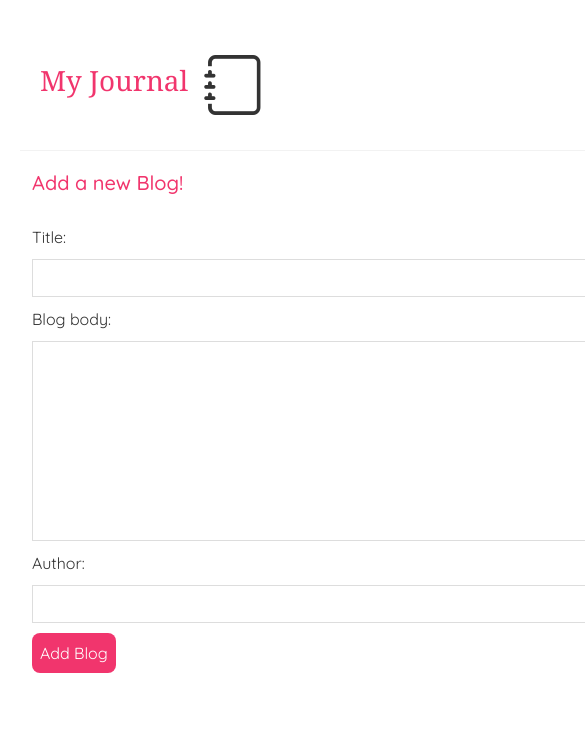
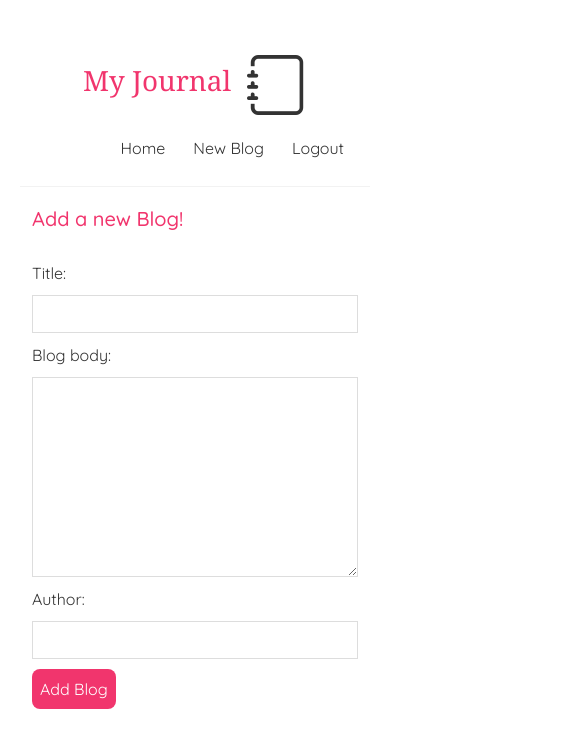
Before and after one commit to anamolkhadka/myjournal, a React (Create React App) app: page /create in a window 390 px wide. Shown: the top 748 px of the page, 585 px wide, since content can reach past the window. Built offline with nearby package versions, Linux system fonts and the light colour scheme; no server answers.

Commit message:
Edited Flexing for phones

```diff
--- a/src/Navbar.js
+++ b/src/Navbar.js
@@ -23,7 +23,7 @@ const Navbar = () => {
     }
 
     return (
-        <nav className="navbar justify-content-center">
+        <nav className="navbar">
             <h1>My Journal</h1>
             <div className="book-icon" >
                 <i className="bi bi-journal"></i>
--- a/src/css/blogdetails.css
+++ b/src/css/blogdetails.css
@@ -1,7 +1,13 @@
 /*Blog details page*/
+
 
 .blog-details div{
 margin: 20px 0;
+max-width: 800px;
+display: flex;
+justify-content: center;
+text-align: justify;
+
 }
 
 .blog-details h2 {
@@ -19,6 +25,6 @@ border-radius: 8px;
 cursor: pointer;
 }
 
-.blog-details div {
+/* .blog-details div {
 text-align: justify;
-}
+} */
--- a/src/css/create.css
+++ b/src/css/create.css
@@ -4,8 +4,10 @@
   padding: 20px;
   display: flex;
   align-items: center;
-  max-width: 900px;
+  justify-content: center;
   margin: 0 auto;
+  max-width: 800px;
+  text-align: justify;
 }
 
 .create label {
@@ -18,7 +20,7 @@
   margin-bottom: 30px;
 }
 .create input, .create select {
-  width: 800px;
+  width: 100%;
   padding: 6px 10px;
   margin: 10px 0;
   border: 1px solid #ddd;
@@ -27,7 +29,7 @@
 }
 
 .create textarea {
-  width: 800px;
+  width: 100%;
   height: 200px;
   padding: 6px 10px;
   margin: 10px 0;
--- a/src/css/home.css
+++ b/src/css/home.css
@@ -5,14 +5,24 @@
     align-items: center;
     max-width: 900px;
     margin: 0 auto;
+    text-align: justify;
 }
+
+/* .blog-list div {
+    padding: 20px;
+    display: flex;
+    align-items: center;
+    text-align: justify;
+    max-width: 900px;
+    margin: 0 auto;
+} */
 
 /* blog previews /list */
 .blog-preview{
     padding: 10px 16px;
     margin: 20px 0;
     border-bottom: 1px #fafafa;
-    width: 900px;
+    width: 100%;
 }
 .blog-preview:hover {
     box-shadow: 1px 3px 5px rgba(0,0,0,0.1);
--- a/src/css/navbar.css
+++ b/src/css/navbar.css
@@ -5,6 +5,7 @@
   margin: 0;
   font-family: "Quicksand";
   color: #333;
+
 }
 
 .navbar {
@@ -15,9 +16,10 @@
     margin: 0 auto;
     border-bottom: 1px solid #f2f2f2;
     margin-bottom: 20px;
-    width:900px;
+    width:100%;
     justify-content: center;
 }
+
 .navbar h1 {
 color: #f1356d;
 font-family: "Georgia"
```
